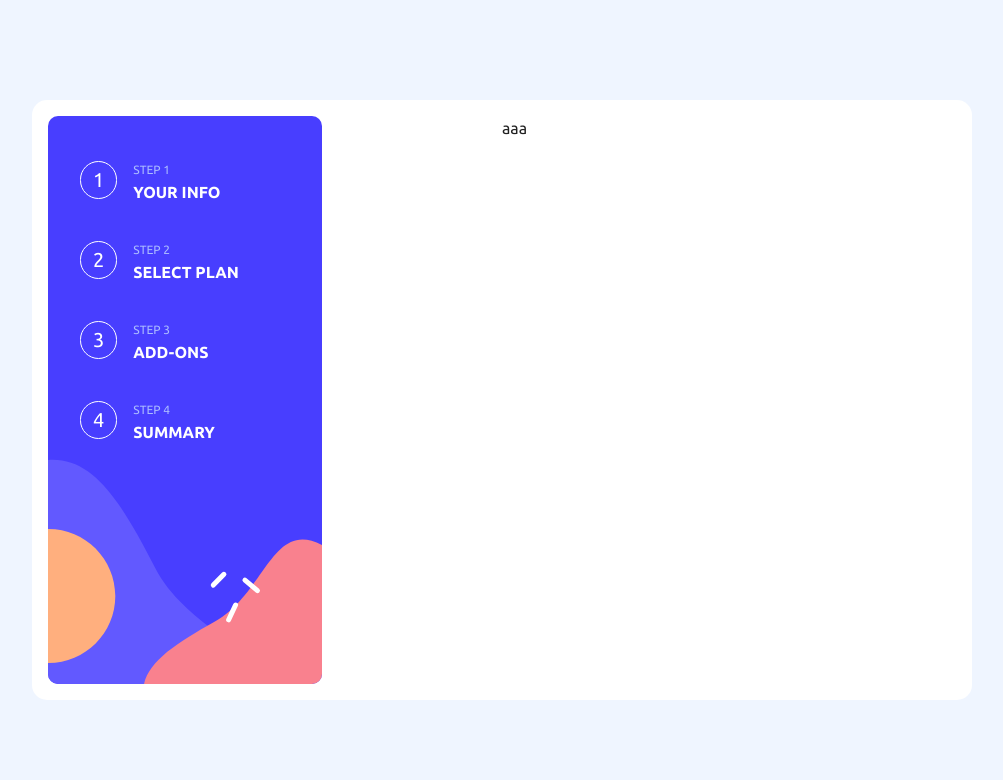
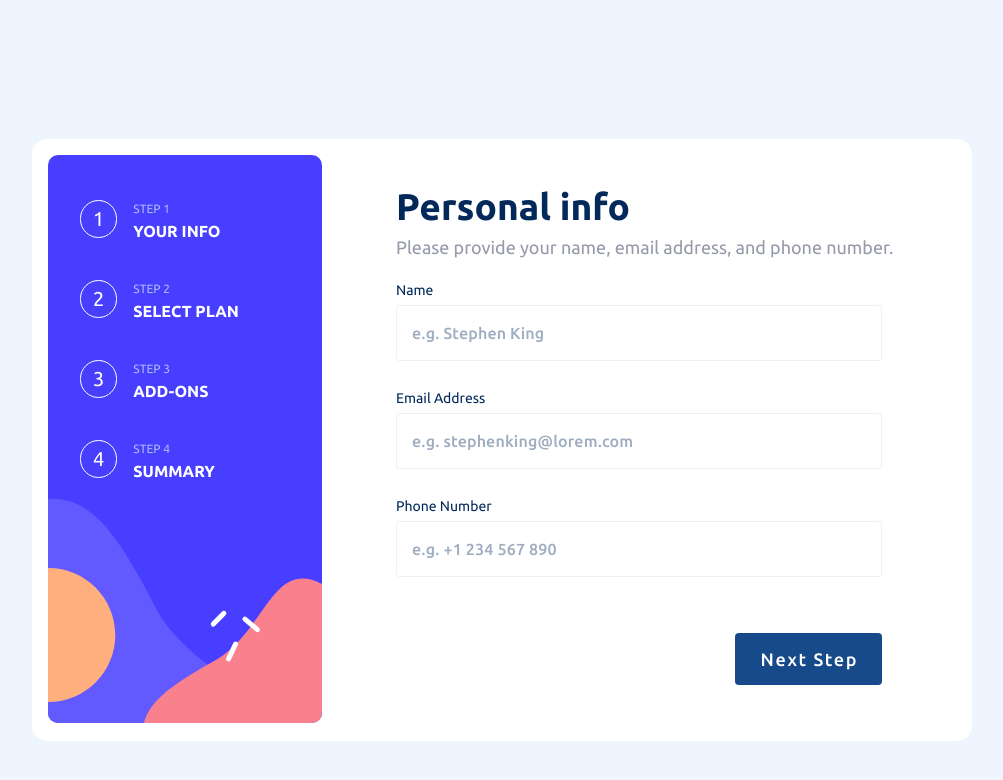
Before and after one commit to Wong0790/vuetify-multi-step-form, a Vue app: page / in a window 1280 px wide. Shown: the top 780 px of the page, without its empty margins (138-1141 px from the left). Built offline with nearby package versions, Linux system fonts and the light colour scheme.

Commit message:
Adding StepOne component -Personal info

```diff
--- a/src/components/forms/StepOne.vue
+++ b/src/components/forms/StepOne.vue
@@ -1,5 +1,75 @@
-<script lang="ts" setup></script>
+<script lang="ts" setup>
+import { ref } from "vue";
+import { PersonalInfo } from "@/types/steps";
+
+const valid = ref<boolean>(true);
+const form = ref<PersonalInfo>({
+  name: "",
+  email: "",
+  phone: "",
+});
+</script>
 
 <template>
-  <div>aaa</div>
+  <div class="form-wrapper">
+    <h1>Personal info</h1>
+    <h6>Please provide your name, email address, and phone number.</h6>
+    <v-form v-model="valid">
+      <v-container class="pl-0">
+        <v-row>
+          <v-col cols="12">
+            <label for="name">Name</label>
+            <v-text-field
+              id="name"
+              v-model="form.name"
+              variant="outlined"
+              placeholder="e.g. Stephen King"
+              required
+              hide-details
+              base-color="#D6D9E6"
+              color="#483EFF"
+              class="text-denim"
+            ></v-text-field>
+          </v-col>
+          <v-col cols="12">
+            <label for="email">Email address</label>
+            <v-text-field
+              id="email"
+              v-model="form.email"
+              variant="outlined"
+              placeholder="e.g. stephenking@lorem.com"
+              required
+              hide-details
+              base-color="#D6D9E6"
+              color="#483EFF"
+              class="text-denim"
+            ></v-text-field>
+          </v-col>
+          <v-col cols="12">
+            <label for="phone">Phone number</label>
+            <v-text-field
+              id="phone"
+              v-model="form.phone"
+              variant="outlined"
+              placeholder="e.g. +1 234 567 890"
+              required
+              hide-details
+              base-color="#D6D9E6"
+              color="#483EFF"
+              class="text-denim"
+            ></v-text-field>
+          </v-col>
+          <v-col cols="12" class="next-step-btn-wrapper">
+            <v-btn
+              variant="flat"
+              color="#164A8A"
+              size="x-large"
+              class="text-none"
+              >Next Step</v-btn
+            >
+          </v-col>
+        </v-row>
+      </v-container>
+    </v-form>
+  </div>
 </template>
--- a/src/layouts/default/StepsContainer.vue
+++ b/src/layouts/default/StepsContainer.vue
@@ -2,12 +2,11 @@
 import { ref } from "vue";
 import { useDisplay } from "vuetify";
 import DefaultView from "./View.vue";
-import type { Ref } from "vue";
 import { Step } from "@/types/steps";
 
 const { width } = useDisplay();
 
-const stepsList: Ref<Step[]> = ref([
+const stepsList = ref<Step[]>([
   {
     id: 1,
     title: "Your info",
@@ -40,7 +39,7 @@ const stepsList: Ref<Step[]> = ref([
     </div>
 
     <div
-      class="setps-wrapper"
+      class="setps-wrapper mt-20"
       :class="width < 1024 ? 'setps-wrapper-cell' : ''"
     >
       <div class="sidebar-desktop">
@@ -52,9 +51,14 @@ const stepsList: Ref<Step[]> = ref([
           />
         </div>
       </div>
-      <div class="">
+      <div>
         <default-view />
       </div>
     </div>
+    <div class="floating-next-step-btn-wrapper">
+      <v-btn variant="flat" color="#164A8A" size="x-large" class="text-none"
+        >Next Step</v-btn
+      >
+    </div>
   </div>
 </template>
--- a/src/styles/settings.scss
+++ b/src/styles/settings.scss
@@ -8,3 +8,8 @@
 // @use 'vuetify/settings' with (
 //   $color-pack: false
 // );
+
+@use "vuetify/settings" with (
+  $border-radius-root: 8px,
+  $text-field-border-radius: 8px
+);
--- a/src/styles/styles.css
+++ b/src/styles/styles.css
@@ -15,7 +15,7 @@
 }
 
 .sidebar-desktop {
-  @apply hidden lg:block w-[274ps] h-[568px] bg-[url('@/assets/images/bg-sidebar-desktop.svg')];
+  @apply hidden lg:block w-[274px] h-[568px] bg-[url('@/assets/images/bg-sidebar-desktop.svg')];
 }
 
 .cell-steps-numbers-wrapper {
@@ -27,7 +27,7 @@
 }
 
 .setps-wrapper {
-  @apply max-w-[343px] min-h-[375px] lg:max-w-[940px] w-full p-4 bg-white h-fit rounded-[15px] grid grid-cols-2;
+  @apply max-w-[343px] min-h-[375px] lg:max-w-[940px] w-full p-4 bg-white h-fit rounded-[15px] grid grid-cols-[340px_minmax(490px,_1fr)_50px];
 }
 
 .setps-wrapper-cell {
@@ -53,3 +53,35 @@
 .step-info-wrapper h6 {
   @apply font-bold;
 }
+
+.form-wrapper {
+  @apply w-full px-2 py-6 max-w-[310px] lg:max-w-none;
+}
+
+.form-wrapper h1 {
+  @apply text-denim text-[37px] font-bold w-fit;
+}
+
+.form-wrapper h6 {
+  @apply text-grey text-[18px] max-w-[295px] lg:max-w-none;
+}
+
+.form-wrapper label {
+  @apply text-denim text-sm capitalize;
+}
+
+.v-text-field input {
+  @apply text-[16px] font-medium;
+}
+
+.v-text-field {
+  @apply mt-1;
+}
+
+.next-step-btn-wrapper {
+  @apply hidden lg:flex lg:items-end lg:justify-end lg:mt-8;
+}
+
+.floating-next-step-btn-wrapper {
+  @apply min-h-[72px] w-full absolute bottom-0 left-0 text-end bg-white lg:hidden p-4;
+}
--- a/src/types/steps.ts
+++ b/src/types/steps.ts
@@ -2,3 +2,9 @@ export type Step = {
   id: number;
   title: string;
 };
+
+export type PersonalInfo = {
+  name: string;
+  email: string;
+  phone: string;
+};
--- a/tailwind.config.js
+++ b/tailwind.config.js
@@ -21,6 +21,7 @@ module.exports = {
         "red-errors": "#EE374A",
         "sky-blue": "#BEE2FD",
         "very-light-grey": "#F8F9FF",
+        "border-color": "#D6D9E6",
       },
     },
   },
```
